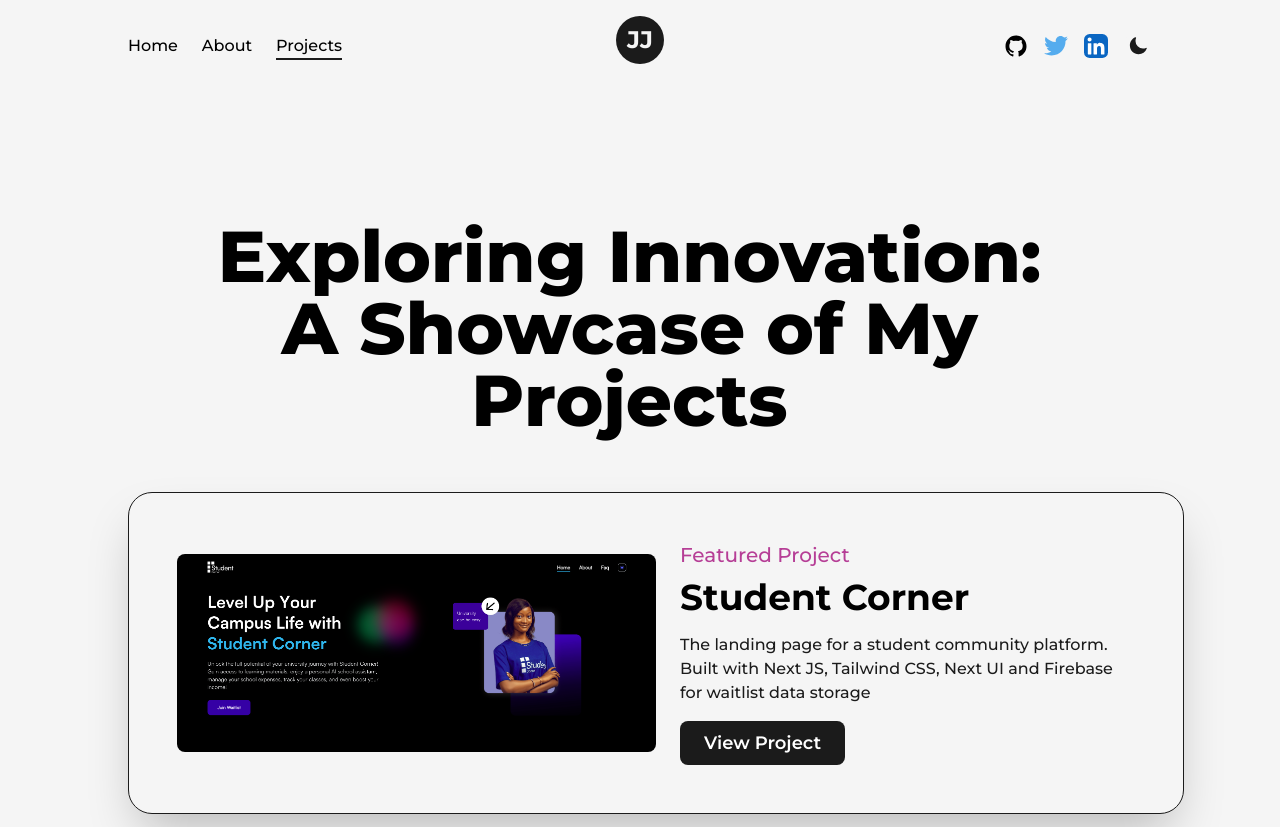
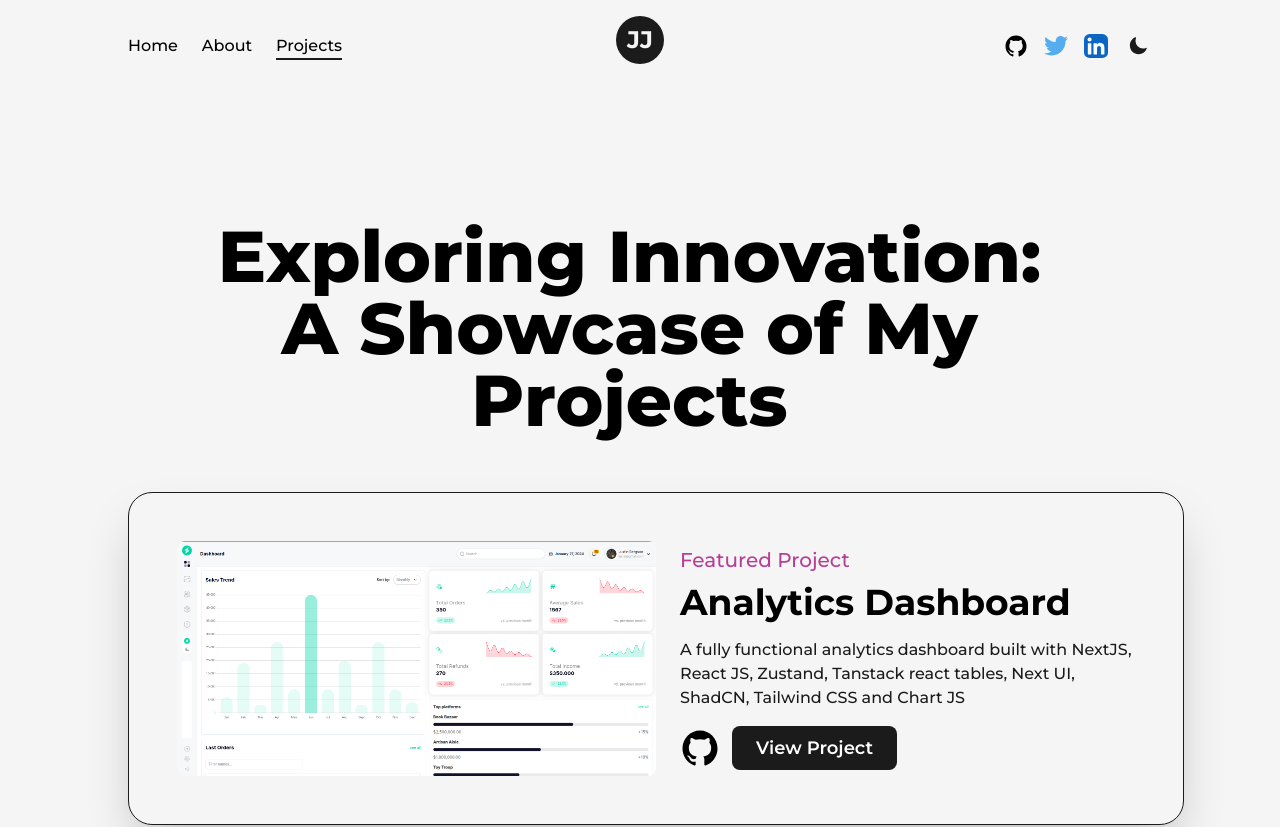
Before and after one commit to Julius-Java/portfolio-website, a Next.js app: page /projects in a window 1280 px wide. Shown: the top 827 px of the page. Built offline with nearby package versions, Linux system fonts and the light colour scheme.

Commit message:
Update project

```diff
--- a/pages/projects.tsx
+++ b/pages/projects.tsx
@@ -12,6 +12,7 @@ import notificationPage from "../public/screenshots/notificationPage.png";
 import movieWebsite from "../public/screenshots/movieWeb.png";
 import TransitionEffect from "@/components/TransitionEffect";
 import sc from "../public/screenshots/scshot.png";
+import geegpay from "../public/screenshots/geegpay-dash-sc.png";
 
 const Projects = () => {
     return (
@@ -31,6 +32,16 @@ const Projects = () => {
                 />
 
                 <div className="grid grid-cols-12 gap-24 gap-y-32 xl:gap-x-16 lg:gap-x-8 md:gap-y-24 sm:gap-x-0">
+                    <div className="col-span-12">
+                        <FeaturedProject
+                            title="Analytics Dashboard"
+                            summary="A fully functional analytics dashboard built with NextJS, React JS, Zustand, Tanstack react tables, Next UI, ShadCN, Tailwind CSS and Chart JS"
+                            link="https://geegpay-analytics.vercel.app/"
+                            type="Featured Project"
+                            img={geegpay}
+                            github="https://github.com/Julius-Java/geegpay-analytics-dashboard"
+                        />
+                    </div>
                     <div className="col-span-12">
                         <FeaturedProject
                             title="Student Corner"
```
Also changed, not shown: public/screenshots/geegpay-dash-sc.png (added).
